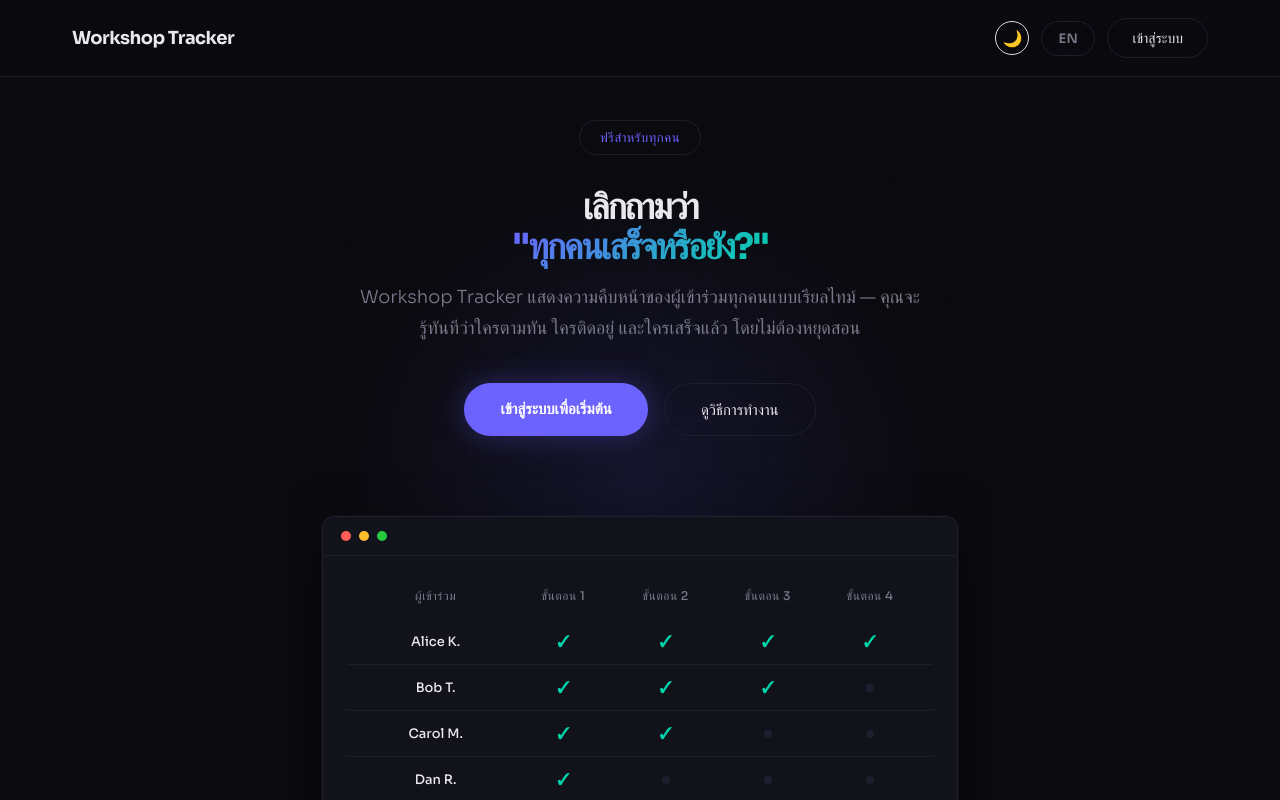
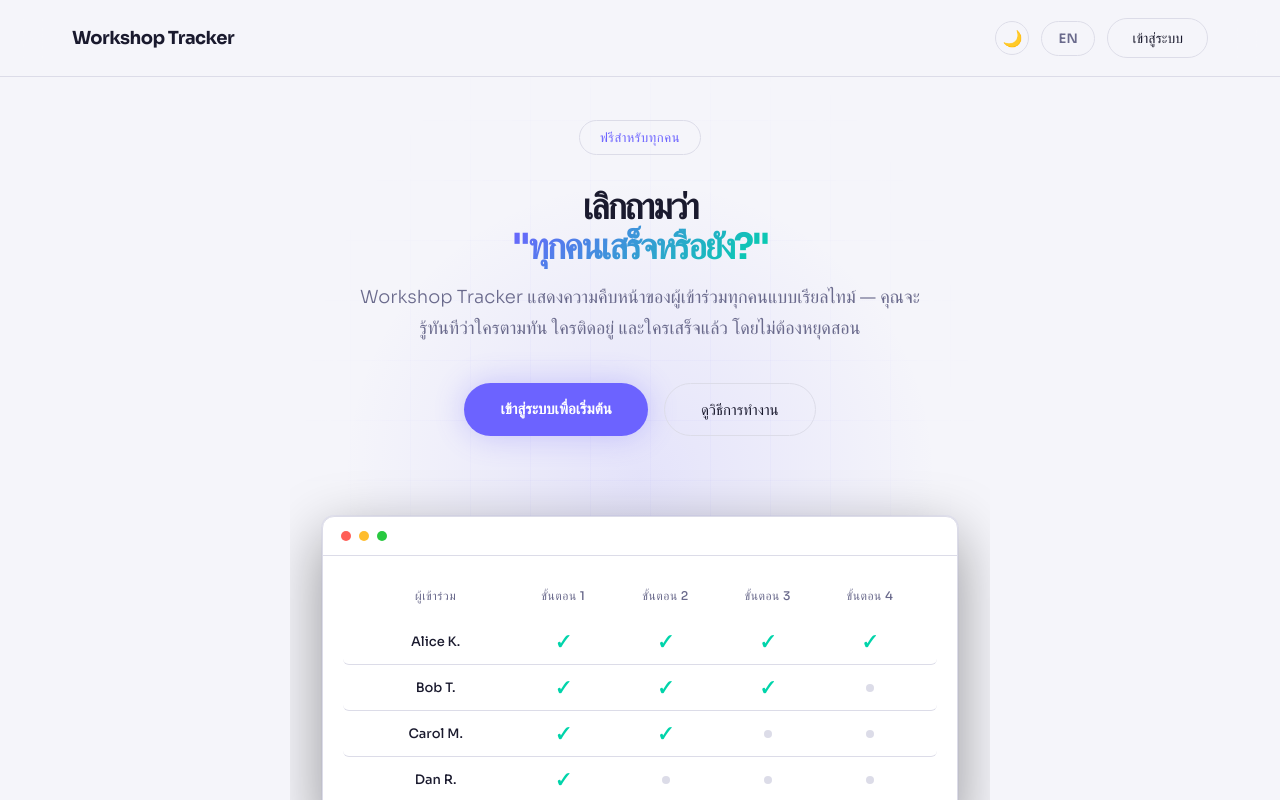
Before and after one commit to hspotlight/workshop-tracker, a website: page public/index.html in a window 1280 px wide. Both pictures are taken after a click on the button "☀️". Shown: the top 800 px of the page. Drawn offline with Linux system fonts and the light colour scheme.

Commit message:
fix theme issue

```diff
--- a/public/style.css
+++ b/public/style.css
@@ -32,6 +32,20 @@ body.light-mode {
 }
 
 body.light-mode .app-header {
+  background: rgba(245, 245, 250, 0.9);
+}
+
+body.light-mode.landing-body {
+  --landing-bg: #f5f5fa;
+  --landing-surface: #ffffff;
+  --landing-border: #dcdce8;
+  --landing-text: #1a1a2e;
+  --landing-muted: #6a6a8c;
+  --landing-glow: rgba(108, 99, 255, 0.1);
+}
+
+body.light-mode .landing-body .landing-header,
+body.light-mode.landing-body .landing-header {
   background: rgba(245, 245, 250, 0.9);
 }
 
--- a/public/theme.js
+++ b/public/theme.js
@@ -1,4 +1,5 @@
 // Theme toggle — persists to localStorage
+// Script is always placed at bottom of <body>, so DOM is ready when this runs.
 (function () {
   function applyTheme(mode) {
     document.body.classList.toggle('light-mode', mode === 'light');
@@ -6,17 +7,14 @@
     if (btn) btn.textContent = mode === 'light' ? '🌙' : '☀️';
   }
 
-  const saved = localStorage.getItem('theme') || 'dark';
-  applyTheme(saved);
+  applyTheme(localStorage.getItem('theme') || 'dark');
 
-  document.addEventListener('DOMContentLoaded', () => {
-    applyTheme(localStorage.getItem('theme') || 'dark');
-    const btn = document.getElementById('theme-toggle-btn');
-    if (!btn) return;
+  const btn = document.getElementById('theme-toggle-btn');
+  if (btn) {
     btn.addEventListener('click', () => {
       const next = document.body.classList.contains('light-mode') ? 'dark' : 'light';
       localStorage.setItem('theme', next);
       applyTheme(next);
     });
-  });
+  }
 })();
```
